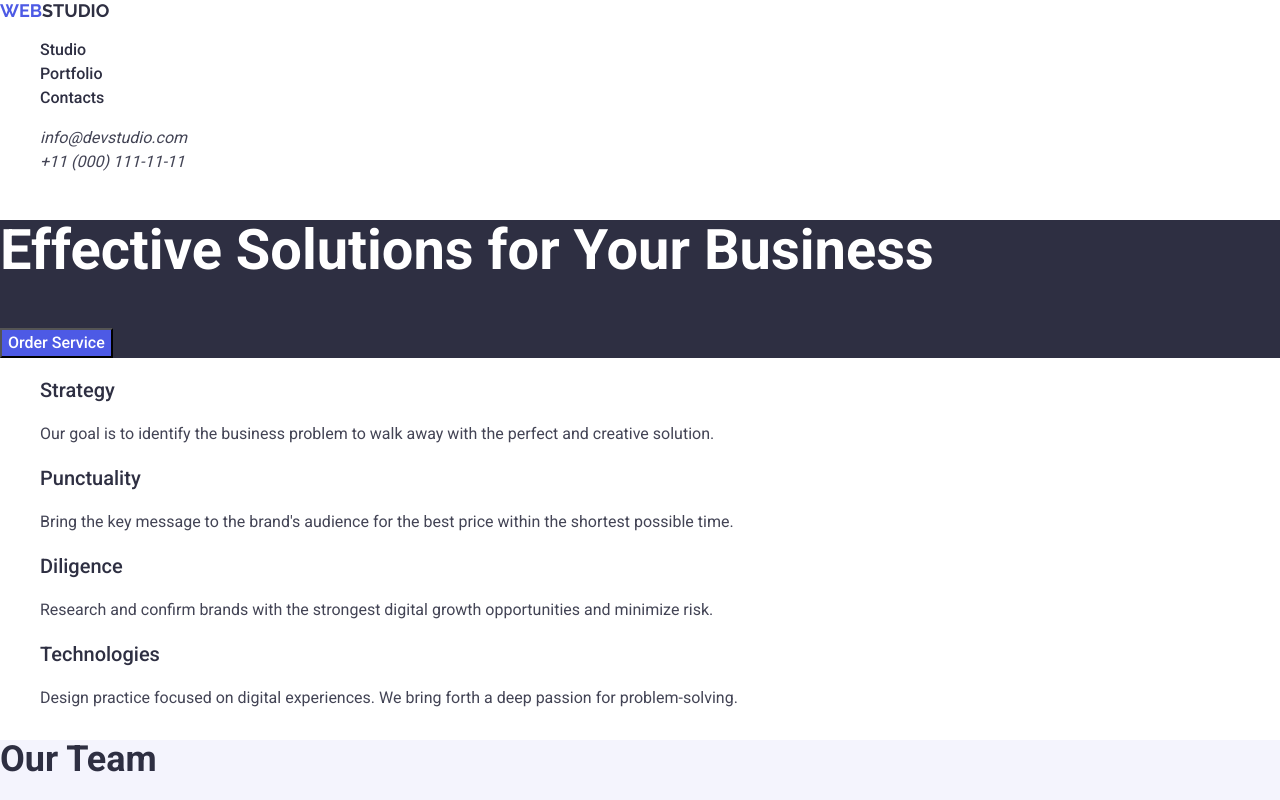
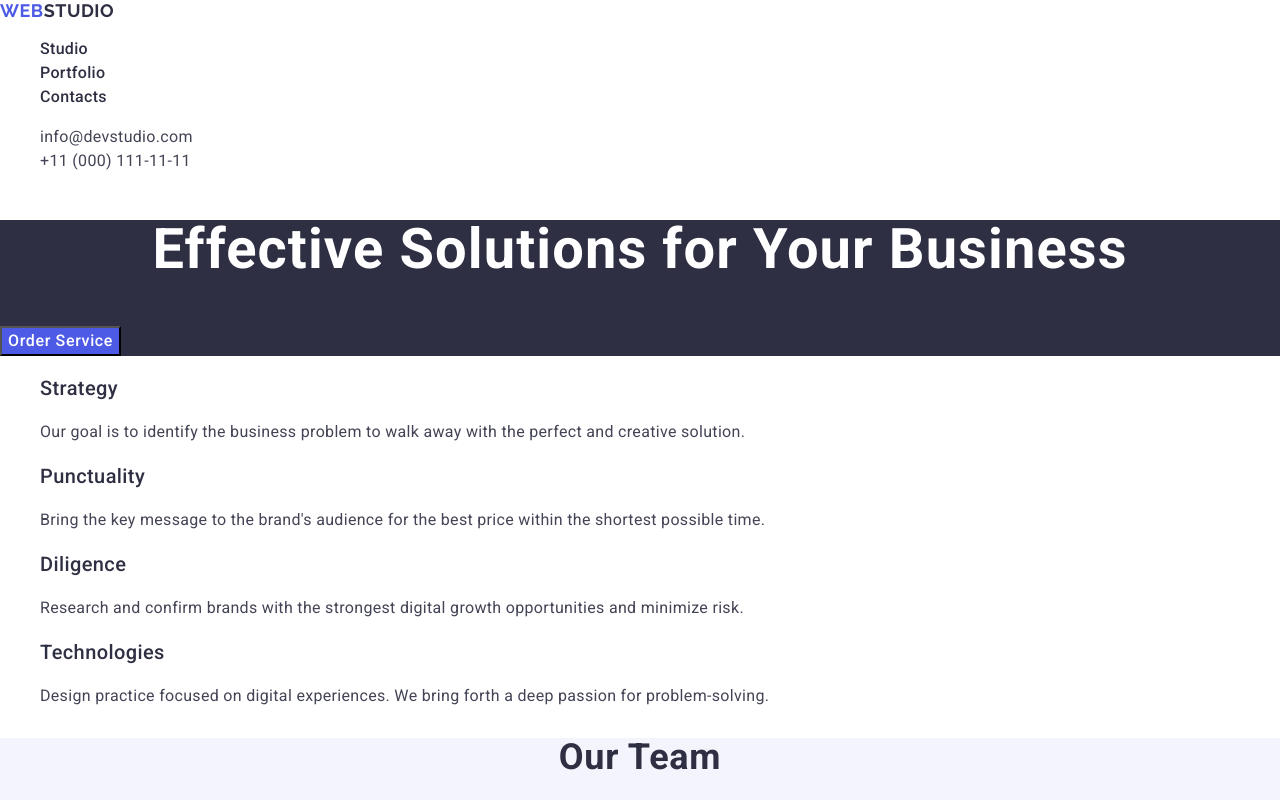
Before and after one commit to TetianaUMKA/goit-markup-hw-02, a plain HTML site: page index.html in a window 1280 px wide. Shown: the top 800 px of the page. Drawn offline with nearby package versions, Linux system fonts and the light colour scheme.

Commit message:
Fix bugs

```diff
--- a/css/styles.css
+++ b/css/styles.css
@@ -11,18 +11,23 @@ h3 {
 
 h2 {
   font-size: 36px;
-  line-height: 1.1;
+  line-height: 1.11;
+  letter-spacing: 0.02em;
+  text-transform: capitalize;
+  text-align: center;
 }
 
 h3 {
   font-weight: 500;
   font-size: 20px;
   line-height: 1.2;
+  letter-spacing: 0.02em;
 }
 
 p {
   font-size: 16px;
   line-height: 1.5;
+  letter-spacing: 0.02em;
 }
 
 a {
@@ -33,17 +38,18 @@ ul {
   list-style: none;
 }
 
-button {
+.hero-button {
   font-weight: 500;
   font-size: 16px;
   line-height: 1.5;
+  letter-spacing: 0.04em;
   background-color: #4d5ae5;
   color: #fff;
   cursor: pointer;
 }
 
-button:hover,
-button:focus {
+.hero-button:hover,
+.hero-button:focus {
   background-color: #404bbf;
 }
 
@@ -51,7 +57,8 @@ button:focus {
   font-family: "Raleway", sans-serif;
   font-weight: 700;
   font-size: 18px;
-  line-height: 1.2;
+  line-height: 1.17;
+  letter-spacing: 0.03em;
   color: #4d5ae5;
   text-transform: uppercase;
 }
@@ -64,6 +71,7 @@ button:focus {
   font-weight: 500;
   font-size: 16px;
   line-height: 1.5;
+  letter-spacing: 0.02em;
   color: #2e2f42;
 }
 
@@ -76,14 +84,19 @@ button:focus {
   color: #404bbf;
 }
 
-.contact-link {
+.address {
+  font-style: normal;
+}
+
+.address-link {
   font-size: 16px;
   line-height: 1.5;
+  letter-spacing: 0.02em;
   color: #434455;
 }
 
-.contact-link:hover,
-.contact-link:focus {
+.address-link:hover,
+.address-link:focus {
   color: #404bbf;
 }
 
@@ -93,12 +106,18 @@ button:focus {
 
 .hero-title {
   font-size: 56px;
-  line-height: 1.1;
+  line-height: 1.07;
+  letter-spacing: 0.02em;
   color: #fff;
+  text-align: center;
 }
 
 .team-section {
   background-color: #f4f4fd;
+}
+
+.team-item {
+  background-color: #fff;
 }
 
 .footer .logo-accent {
--- a/index.html
+++ b/index.html
@@ -26,20 +26,22 @@
           >Web<span class="logo-accent">Studio</span></a
         >
         <ul class="nav-list">
-          <li class="nav-item"><a class="nav-link" href="#">Studio</a></li>
+          <li class="nav-item">
+            <a class="nav-link" href="./index.html">Studio</a>
+          </li>
           <li class="nav-item"><a class="nav-link" href="#">Portfolio</a></li>
           <li class="nav-item"><a class="nav-link" href="#">Contacts</a></li>
         </ul>
       </nav>
-      <address>
-        <ul class="contact-list">
-          <li class="contact-item">
-            <a class="contact-link" href="mailto:info@devstudio.com"
+      <address class="address">
+        <ul class="address-list">
+          <li class="address-item">
+            <a class="address-link" href="mailto:info@devstudio.com"
               >info@devstudio.com</a
             >
           </li>
-          <li class="contact-item">
-            <a class="contact-link" href="tel:+110001111111"
+          <li class="address-item">
+            <a class="address-link" href="tel:+110001111111"
               >+11 (000) 111-11-11</a
             >
           </li>
@@ -49,35 +51,35 @@
     <main>
       <section class="hero-section">
         <h1 class="hero-title">Effective Solutions for Your Business</h1>
-        <button type="button">Order Service</button>
+        <button class="hero-button" type="button">Order Service</button>
       </section>
       <section class="features">
         <h2 class="features-title" hidden>Features</h2>
         <ul class="features-list">
           <li class="features-item">
-            <h3>Strategy</h3>
-            <p>
+            <h3 class="features-item-title">Strategy</h3>
+            <p class="features-item-text">
               Our goal is to identify the business problem to walk away with the
               perfect and creative solution.
             </p>
           </li>
           <li class="features-item">
-            <h3>Punctuality</h3>
-            <p>
+            <h3 class="features-item-title">Punctuality</h3>
+            <p class="features-item-text">
               Bring the key message to the brand's audience for the best price
               within the shortest possible time.
             </p>
           </li>
           <li class="features-item">
-            <h3>Diligence</h3>
-            <p>
+            <h3 class="features-item-title">Diligence</h3>
+            <p class="features-item-text">
               Research and confirm brands with the strongest digital growth
               opportunities and minimize risk.
             </p>
           </li>
           <li class="features-item">
-            <h3>Technologies</h3>
-            <p>
+            <h3 class="features-item-title">Technologies</h3>
+            <p class="features-item-text">
               Design practice focused on digital experiences. We bring forth a
               deep passion for problem-solving.
             </p>
@@ -89,23 +91,23 @@
         <ul class="team-list">
           <li class="team-item">
             <img src="./images/member-1.jpg" alt="Mark Guerrero" width="264" />
-            <h3>Mark Guerrero</h3>
-            <p>Product Designer</p>
+            <h3 class="team-item-title">Mark Guerrero</h3>
+            <p class="team-item-text">Product Designer</p>
           </li>
           <li class="team-item">
             <img src="./images/member-2.jpg" alt="Tom Ford" width="264" />
-            <h3>Tom Ford</h3>
-            <p>Frontend Developer</p>
+            <h3 class="team-item-title">Tom Ford</h3>
+            <p class="team-item-text">Frontend Developer</p>
           </li>
           <li class="team-item">
             <img src="./images/member-3.jpg" alt="Camila Garcia" width="264" />
-            <h3>Camila Garcia</h3>
-            <p>Marketing</p>
+            <h3 class="team-item-title">Camila Garcia</h3>
+            <p class="team-item-text">Marketing</p>
           </li>
           <li class="team-item">
             <img src="./images/member-4.jpg" alt="Daniel Wilson" width="264" />
-            <h3>Daniel Wilson</h3>
-            <p>UI Designer</p>
+            <h3 class="team-item-title">Daniel Wilson</h3>
+            <p class="team-item-text">UI Designer</p>
           </li>
         </ul>
       </section>
@@ -118,8 +120,8 @@
               alt="Presentation of Banking App layouts"
               width="360"
             />
-            <h3>Banking App</h3>
-            <p>App</p>
+            <h3 class="portfolio-item-title">Banking App</h3>
+            <p class="portfolio-item-text">App</p>
           </li>
           <li class="portfolio-item">
             <img
@@ -127,7 +129,7 @@
               alt="Scanning QR code for Cashless Payment"
               width="360"
             />
-            <h3>Cashless Payment</h3>
+            <h3 class="">Cashless Payment</h3>
             <p>Marketing</p>
           </li>
           <li class="portfolio-item">
@@ -136,7 +138,7 @@
               alt="Using gadgets for Meditation App"
               width="360"
             />
-            <h3>Meditation App</h3>
+            <h3 class="">Meditation App</h3>
             <p>App</p>
           </li>
           <li>
@@ -145,7 +147,7 @@
               alt="A nice car with a driver that using a smartphone app"
               width="360"
             />
-            <h3>Taxi Service</h3>
+            <h3 class="">Taxi Service</h3>
             <p>Marketing</p>
           </li>
           <li class="portfolio-item">
@@ -154,7 +156,7 @@
               alt="A phone with a variety of beautiful screens"
               width="360"
             />
-            <h3>Screen Illustrations</h3>
+            <h3 class="">Screen Illustrations</h3>
             <p>Design</p>
           </li>
           <li class="portfolio-item">
@@ -163,7 +165,7 @@
               alt="A woman that looks at a smartphone"
               width="360"
             />
-            <h3>Online Courses</h3>
+            <h3 class="">Online Courses</h3>
             <p>Marketing</p>
           </li>
         </ul>
```
